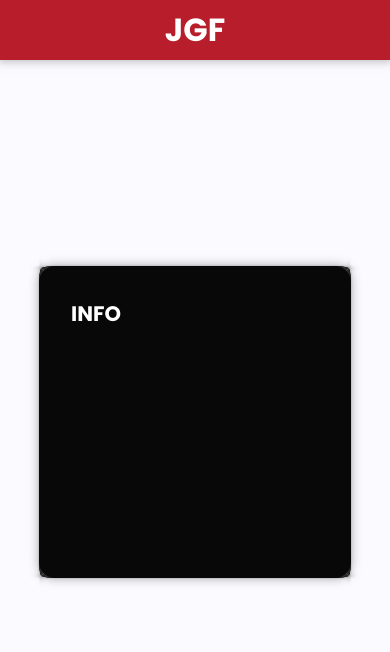
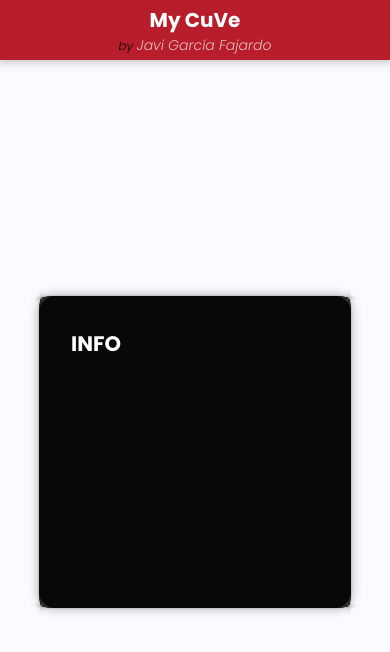
Before and after one commit to JaviGF8/my-cv, a React app: page / in a window 390 px wide. Shown: the top 652 px of the page. Built offline with nearby package versions, Linux system fonts and the light colour scheme.

Commit message:
key control added

```diff
--- a/package.json
+++ b/package.json
@@ -24,7 +24,7 @@
       "git add"
     ]
   },
-  "author": "Wozzo",
+  "author": "Javier García Fajardo",
   "license": "ISC",
   "repository": {
     "type": "git",
--- a/src/components/Cube/Cube.jsx
+++ b/src/components/Cube/Cube.jsx
@@ -1,3 +1,4 @@
+/* eslint-disable jsx-a11y/no-static-element-interactions */
 import React, { useState, useEffect } from 'react';
 import PropTypes from 'prop-types';
 
@@ -9,6 +10,11 @@ export const CUBE_FACES = {
   top: 'top',
   bottom: 'bottom',
 };
+
+const isArrowLeft = ({ code, key, keyCode }) => 37 === keyCode || 'ArrowLeft' === code || 'ArrowLeft' === key;
+const isArrowUp = ({ code, key, keyCode }) => 38 === keyCode || 'ArrowUp' === code || 'ArrowUp' === key;
+const isArrowRight = ({ code, key, keyCode }) => 39 === keyCode || 'ArrowRight' === code || 'ArrRight' === key;
+const isArrowDown = ({ code, key, keyCode }) => 40 === keyCode || 'ArrowDown' === code || 'ArrowDown' === key;
 
 const Box = ({
   backContent,
@@ -24,8 +30,29 @@ const Box = ({
 }) => {
   const [ angX, setAngX ] = useState(0);
   const [ angY, setAngY ] = useState(0);
+  const [ moving, setMoving ] = useState(false);
   const [ startX, setStartX ] = useState(null);
   const [ startY, setStartY ] = useState(null);
+
+  const handleKeyDown = (event) => {
+    if (!moving && isArrowLeft(event)) {
+      setAngY(angY + 90);
+    } else if (!moving && isArrowUp(event)) {
+      setAngX(angX - 90);
+    } else if (!moving && isArrowRight(event)) {
+      setAngY(angY - 90);
+    } else if (!moving && isArrowDown(event)) {
+      setAngX(angX + 90);
+    }
+  };
+
+  useEffect(() => {
+    document.addEventListener('keydown', handleKeyDown);
+
+    return () => {
+      document.removeEventListener('keydown', handleKeyDown);
+    };
+  });
 
   useEffect(() => {
     let x = 0;
@@ -52,25 +79,33 @@ const Box = ({
   useEffect(() => {
     setStartX(null);
     setStartY(null);
+    setMoving(true);
+    setTimeout(() => setMoving(false), 500);
   }, [ angX, angY ]);
 
   const handleMovementStart = (event) => {
-    const [ { clientX, clientY } ] = event.touches;
+    // const [ { clientX, clientY } ] = event.touches;
+    const clientX = event?.touches?.[0]?.clientX || event.clientX;
+    const clientY = event?.touches?.[0]?.clientY || event.clientY;
 
     setStartX(clientX);
     setStartY(clientY);
   };
 
   const handleMovement = (event) => {
-    const [ { clientX, clientY } ] = event.changedTouches;
+    // const [ { clientX, clientY } ] = event.changedTouches;
+    const clientX = event?.changedTouches?.[0]?.clientX || event.clientX;
+    const clientY = event?.changedTouches?.[0]?.clientY || event.clientY;
 
     const diffX = clientX - startX;
     const diffY = clientY - startY;
 
     if (50 < Math.abs(diffX)) {
+      // horizontal swipe
       setAngY(0 < diffX ? angY + 90 : angY - 90);
     }
     if (50 < Math.abs(diffY)) {
+      // vertical swipe
       setAngX(0 < diffY ? angX - 90 : angX + 90);
     }
   };
@@ -87,6 +122,8 @@ const Box = ({
       <div
         className="cube"
         style={{ transform: `translateZ(-${size / 2}px) rotateX(${angX}deg) rotateY(${angY}deg)` }}
+        onMouseDown={withSwipe ? handleMovementStart : undefined}
+        onMouseUp={withSwipe ? handleMovement : undefined}
         onTouchEnd={withSwipe ? handleMovement : undefined}
         onTouchStart={withSwipe ? handleMovementStart : undefined}>
         <div
--- a/src/components/Hi/Hi.jsx
+++ b/src/components/Hi/Hi.jsx
@@ -6,7 +6,7 @@ import Cube from '../Cube';
 const getSize = () => {
   const { innerHeight, innerWidth } = window;
 
-  return ((innerWidth > innerHeight ? innerHeight : innerWidth) * 0.7) / 10;
+  return Math.floor(((innerWidth > innerHeight ? innerHeight : innerWidth) * 0.7) / 10);
 };
 
 const getOption = () => {
--- a/src/components/Navbar/Navbar.jsx
+++ b/src/components/Navbar/Navbar.jsx
@@ -1,7 +1,7 @@
 import React, { useState, useEffect } from 'react';
 import PropTypes from 'prop-types';
 import Button from '../Button';
-import { CUBE_FACES } from '../Cube/Cube';
+// import { CUBE_FACES } from '../Cube/Cube';
 
 const Navbar = ({ onSelect, selected }) => {
   const [ expanded, setExpanded ] = useState(false);
@@ -14,8 +14,11 @@ const Navbar = ({ onSelect, selected }) => {
     <nav className="navbar shadow">
       <Button className="expand-btn" icon="fas fa-bars" onClick={() => setExpanded(!expanded)} />
       <div className="navbar-content">
-        <div className="navbar-title">JGF</div>
-        <div className={`navbar-btns${expanded ? ' expanded' : ''}`}>
+        <div className="navbar-title">My CuVe</div>
+        <div className="navbar-subtitle">
+          by <span>Javi García Fajardo</span>
+        </div>
+        {/* <div className={`navbar-btns${expanded ? ' expanded' : ''}`}>
           <Button
             className={`navbar-btn${CUBE_FACES.left === selected ? ' navbar-btn-selected' : ''}`}
             text="Info"
@@ -40,7 +43,7 @@ const Navbar = ({ onSelect, selected }) => {
             icon="fab fa-github"
             onClick={() => onSelect(CUBE_FACES.back)}
           />
-        </div>
+        </div> */}
       </div>
     </nav>
   );
--- a/src/components/Navbar/navbar.scss
+++ b/src/components/Navbar/navbar.scss
@@ -29,6 +29,16 @@ nav.navbar {
       font-size: $font-title;
       font-weight: bold;
       color: $white;
+    }
+
+    .navbar-subtitle {
+      font-size: $font-lg;
+      font-weight: 300;
+      font-style: italic;
+
+      span {
+        color: $primary-lighter;
+      }
     }
 
     .navbar-btns {
@@ -63,6 +73,18 @@ nav.navbar {
       justify-content: center;
       flex-direction: column;
 
+      .navbar-title {
+        font-size: $font-xl;
+      }
+
+      .navbar-subtitle {
+        font-size: $font-sm;
+
+        span {
+          font-size: $font-md;
+        }
+      }
+
       .navbar-btns {
         display: flex;
         flex-direction: column;
--- a/src/styles/index.scss
+++ b/src/styles/index.scss
@@ -15,19 +15,21 @@ body {
   box-shadow: 0px 0 $size-md $size-xs rgba($gray, 0.5);
 }
 
+html {
+  background-color: $background-gray;
+}
 main {
   display: flex;
   flex-direction: column;
   align-items: center;
   justify-content: flex-start;
   width: 100%;
-  height: 100vh;
   overflow: hidden;
-  background-color: $background-gray;
 
   #main-container {
+    padding-top: 60px;
     width: 100%;
-    height: 100vh;
+    height: calc(100vh - 60px);
     overflow: auto;
     display: flex;
     align-items: center;
@@ -40,6 +42,7 @@ main {
         transition: ease-in-out all $transition-extra-slow $transition-mid;
 
         .cube-face {
+          cursor: pointer;
           @extend .shadow;
           border-radius: $size-lg;
 
```
